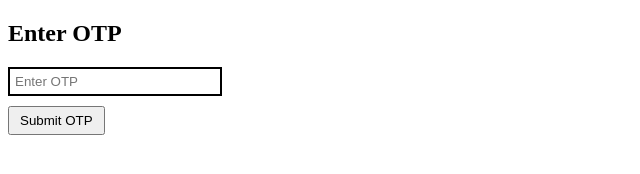
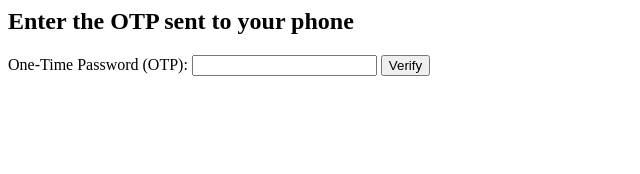
Before and after one commit to chalithav/otp-fetch, a plain HTML site: page index.html in a window 1280 px wide. Shown: the whole page, without its empty margins (0-640 px from the left). Drawn offline with Linux system fonts and the light colour scheme.

Commit message:
Update index.html

```diff
--- a/index.html
+++ b/index.html
@@ -1,50 +1,16 @@
-<!DOCTYPE html>
 <html lang="en">
 <head>
     <meta charset="UTF-8">
     <meta name="viewport" content="width=device-width, initial-scale=1.0">
-    <title>Mobile OTP</title>
-    <style>
-        #otp_field {
-            border: 2px solid black;
-            padding: 5px;
-            display: block;
-            width: 200px;
-            margin-bottom: 10px;
-        }
-        button {
-            padding: 5px 10px;
-            cursor: pointer;
-        }
-    </style>
+    <title>OTP Verification</title>
 </head>
 <body>
+    <h2>Enter the OTP sent to your phone</h2>
 
-    <h2>Enter OTP</h2>
-    <form id="otpForm" onsubmit="submitOtp(event)">
-        <input
-            id="otp_field"
-            type="text"
-            autocomplete="one-time-code"
-            maxlength="6"
-            placeholder="Enter OTP"
-            required
-        />
-        <button type="submit">Submit OTP</button>
+    <form action="/verify-otp" method="POST">
+        <label for="otp_field">One-Time Password (OTP):</label>
+        <input id="otp_field" type="text" name="otp" inputmode="numeric" pattern="[0-9]{6}" autocomplete="one-time-code" required>
+        <button type="submit">Verify</button>
     </form>
-
-    <script>
-        function submitOtp(event) {
-            event.preventDefault();
-            const otp = document.getElementById('otp_field').value;
-            if (otp.length === 6) {
-                alert(`OTP Submitted: ${otp}`);
-                // Here you can add code to send OTP to the server for verification
-            } else {
-                alert('Please enter a 6-digit OTP');
-            }
-        }
-    </script>
-
 </body>
 </html>
```
